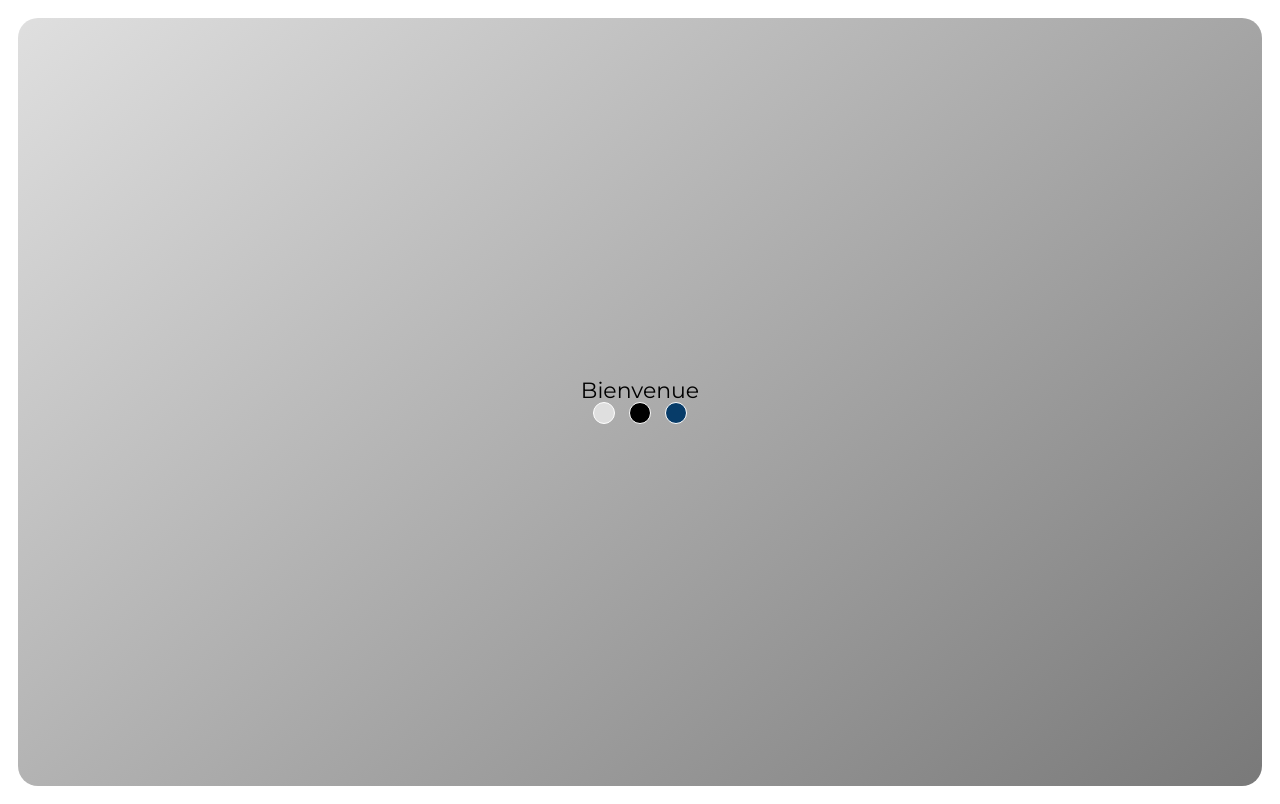
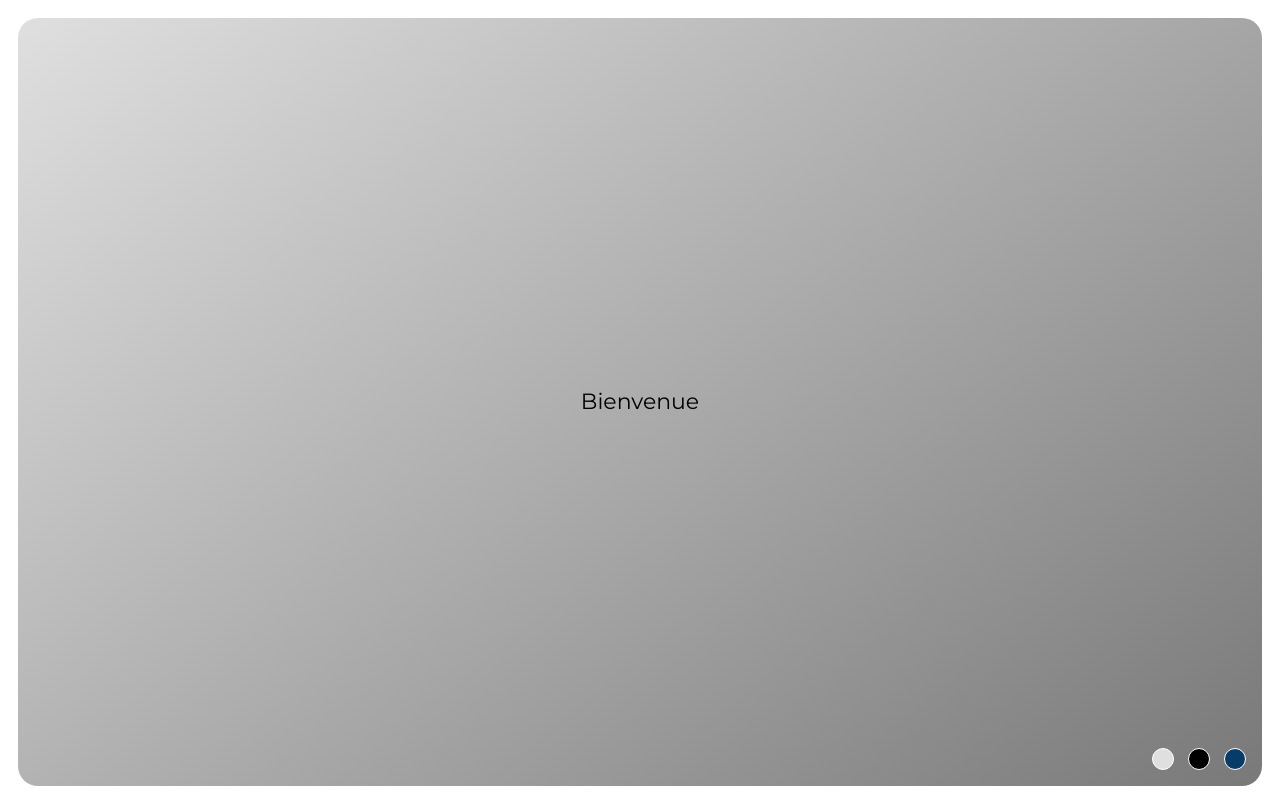
Before and after one commit to Debliqui/terre-1, a React (Vite) app: page / in a window 1280 px wide. Built offline with nearby package versions, Linux system fonts and the light colour scheme.

Commit message:
Add Settings componant

```diff
--- a/src/App.jsx
+++ b/src/App.jsx
@@ -1,9 +1,10 @@
 import "./App.scss"
 import { useContext, useEffect } from "react"
 import ThemeContext from "./contexts/ThemeContext"
+import Settings from "./component/Settings"
 
 function App() {
-  const { theme, toggleTheme } = useContext(ThemeContext)
+  const { theme } = useContext(ThemeContext)
 
   useEffect(() => {
     // Update the body class to apply the correct theme
@@ -13,14 +14,7 @@ function App() {
   return (
     <main className="main">
       <h1>Bienvenue</h1>
-      <section className="settings">
-        <button
-          className="themeBtn light"
-          onClick={() => toggleTheme("light")}
-        />
-        <button className="themeBtn dark" onClick={() => toggleTheme("dark")} />
-        <button className="themeBtn blue" onClick={() => toggleTheme("blue")} />
-      </section>
+      <Settings />
     </main>
   )
 }
--- a/src/App.scss
+++ b/src/App.scss
@@ -52,26 +52,11 @@ body {
   align-items: center;
   justify-content: center;
   border-radius: 20px;
-}
-
-.settings {
-  width: 94px;
-  display: flex;
-  gap: 14px;
-  .themeBtn {
-    border: 0.5px solid #ffffff;
-    border-radius: 20px;
-    width: 22px;
-    height: 22px;
-    &.dark {
-      background-color: #000000;
-    }
-    &.blue {
-      background-color: #073c69;
-    }
-    &.light {
-      background-color: #dfdfdf;
-    }
+  position: relative;
+  .settings {
+    position: absolute;
+    bottom: 16px;
+    right: 16px;
   }
 }
 
--- /dev/null
+++ b/src/component/Settings/index.jsx
@@ -0,0 +1,15 @@
+import { useContext } from "react"
+import ThemeContext from "../../contexts/ThemeContext"
+
+import "./index.scss"
+
+export default function Settings() {
+  const { toggleTheme } = useContext(ThemeContext)
+  return (
+    <section className="settings">
+      <button className="themeBtn light" onClick={() => toggleTheme("light")} />
+      <button className="themeBtn dark" onClick={() => toggleTheme("dark")} />
+      <button className="themeBtn blue" onClick={() => toggleTheme("blue")} />
+    </section>
+  )
+}
--- /dev/null
+++ b/src/component/Settings/index.scss
@@ -0,0 +1,20 @@
+.settings {
+  width: 94px;
+  display: flex;
+  gap: 14px;
+  .themeBtn {
+    border: 0.5px solid #ffffff;
+    border-radius: 20px;
+    width: 22px;
+    height: 22px;
+    &.dark {
+      background-color: #000000;
+    }
+    &.blue {
+      background-color: #073c69;
+    }
+    &.light {
+      background-color: #dfdfdf;
+    }
+  }
+}
```
